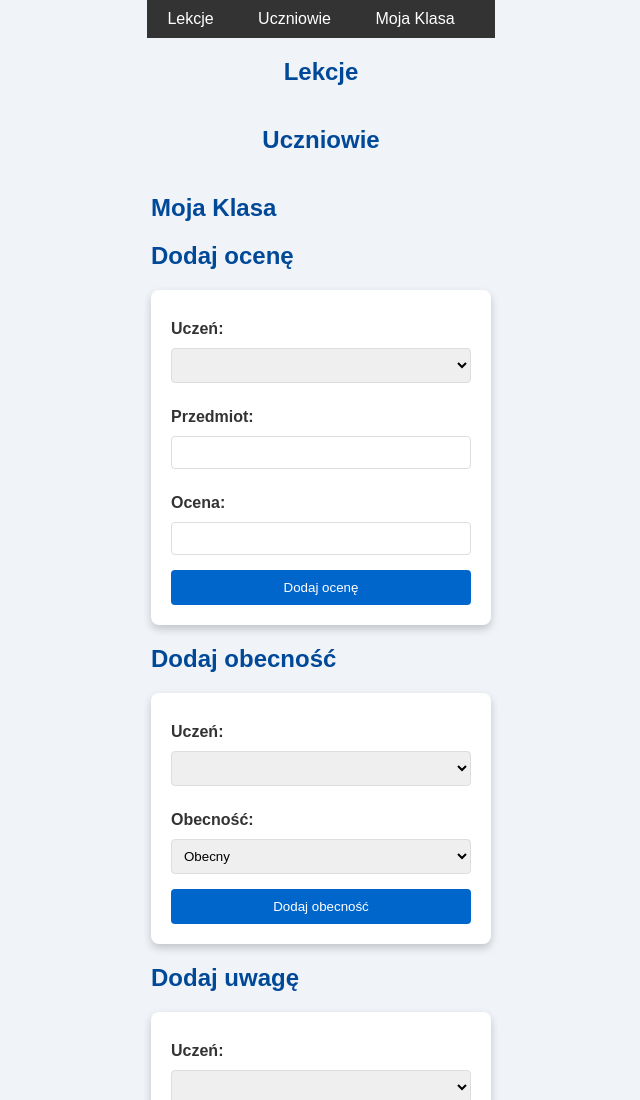
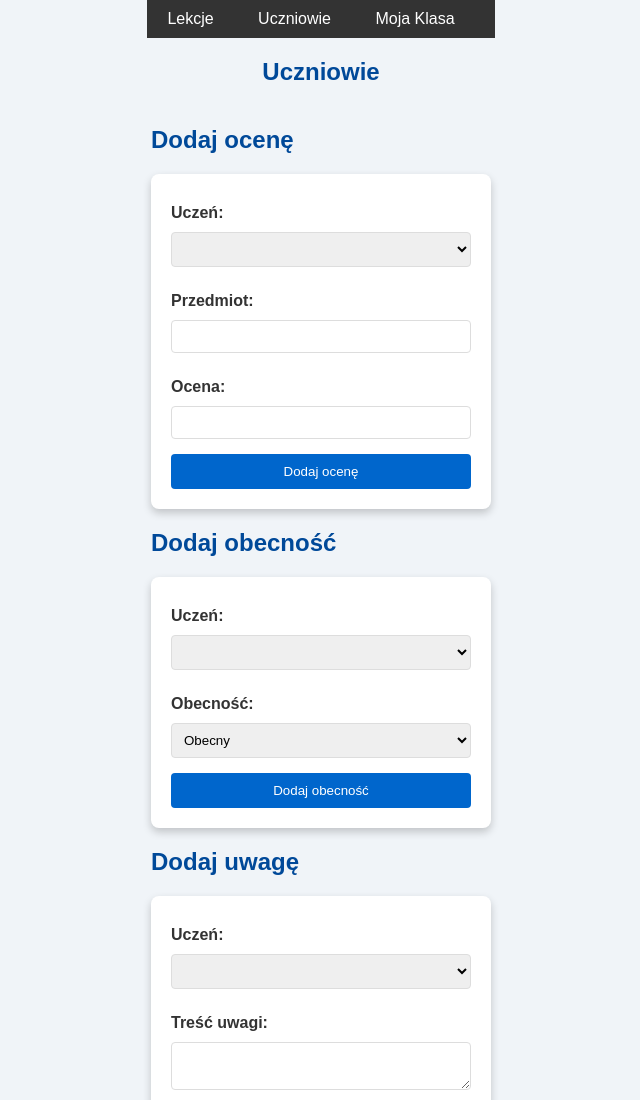
Before and after one commit to szymek011/e-dziennik, a plain HTML site: page index.html in a window 1280 px wide. Shown: the top 1100 px of the page, without its empty margins (319-959 px from the left). Drawn offline with Linux system fonts and the light colour scheme; no server answers.

Commit message:
Update index.html

```diff
--- a/index.html
+++ b/index.html
@@ -25,7 +25,6 @@
 </nav>
 
     <section id="lekcje">
-    <h2>Lekcje</h2>
     <!-- Tutaj dodaj zawartość lekcji -->
 </section>
 
@@ -35,7 +34,6 @@
 </section>
 
 <section id="klasa">
-    <h2>Moja Klasa</h2>
     <!-- Tutaj dodaj zawartość dotycząca klasy -->
 
  <!-- Formularz do dodawania oceny -->
```
